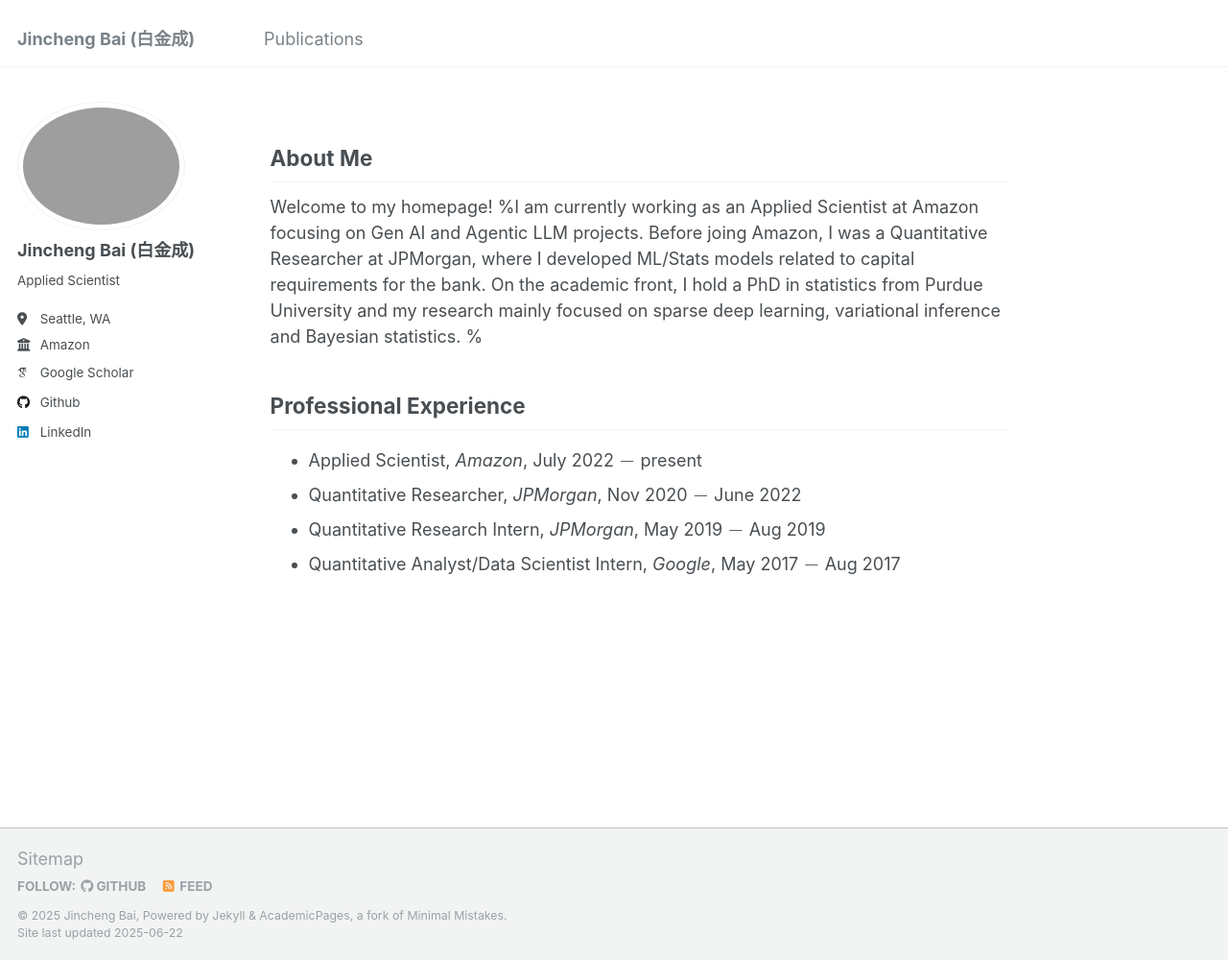
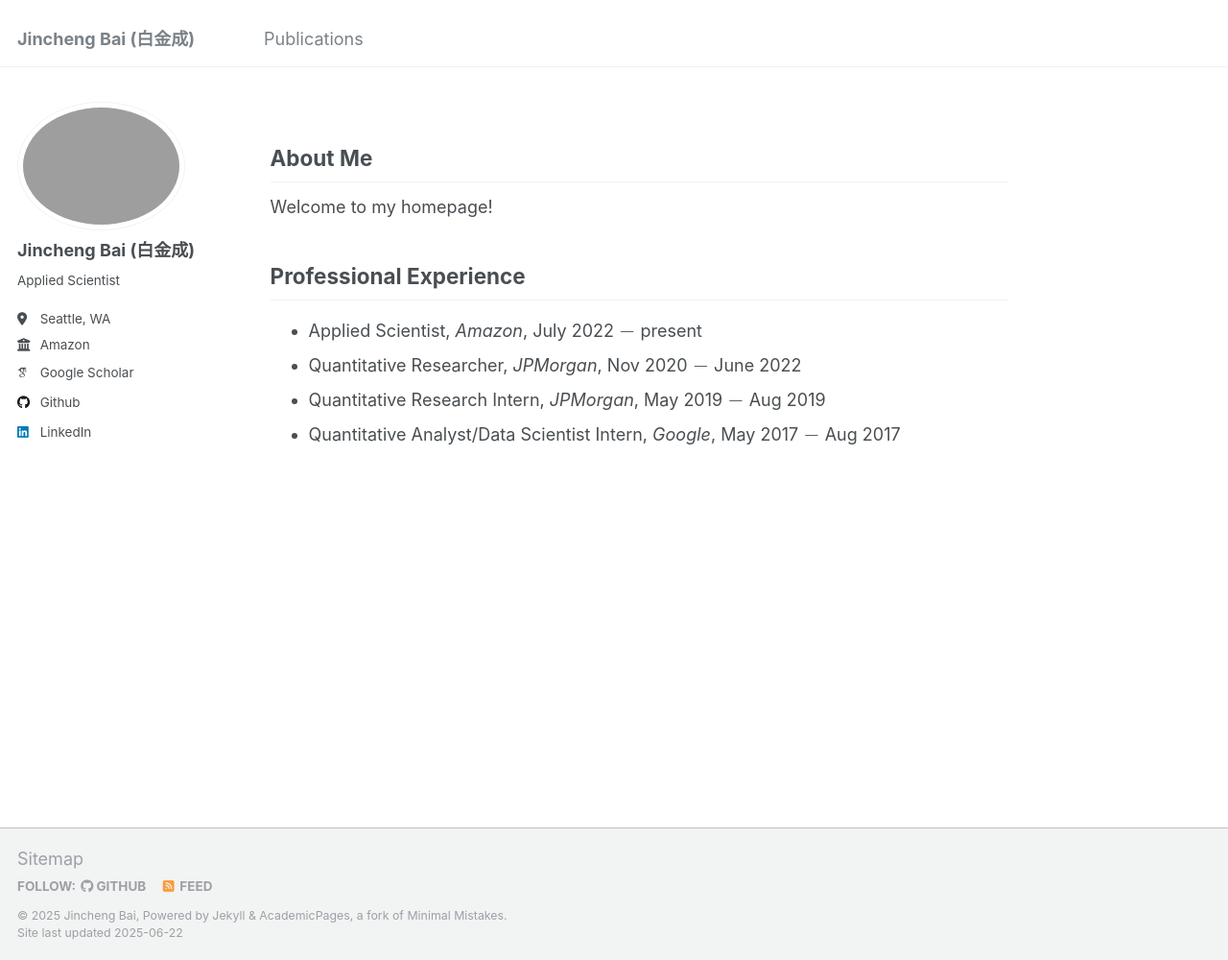
Before and after one commit to JinchengBai/JinchengBai.github.io, a Jekyll site: the page built from _pages/about.md, in a window 1280 px wide and 1000 px high. Shown: the whole window at 96% size. Built offline with Jekyll 4.4.1, drawn with Linux system fonts in a browser that asks for light colours; some web fonts are replaced.

Commit message:
Fix intro

```diff
--- a/_pages/about.md
+++ b/_pages/about.md
@@ -12,8 +12,9 @@ redirect_from:
 About Me
 ------
 Welcome to my homepage!
-%I am currently working as an Applied Scientist at Amazon focusing on Gen AI and Agentic LLM projects. Before joing Amazon, I was a Quantitative Researcher at JPMorgan, where I developed ML/Stats models related to capital requirements for the bank. On the academic front, I hold a PhD in statistics from Purdue University and my research mainly focused on sparse deep learning, variational inference and Bayesian statistics.
-%
+<!---
+I am currently working as an Applied Scientist at Amazon focusing on Gen AI and Agentic LLM projects. Before joing Amazon, I was a Quantitative Researcher at JPMorgan, where I developed ML/Stats models related to capital requirements for the bank. On the academic front, I hold a PhD in statistics from Purdue University and my research mainly focused on sparse deep learning, variational inference and Bayesian statistics.
+-->
 
 Professional Experience
 ------
```
